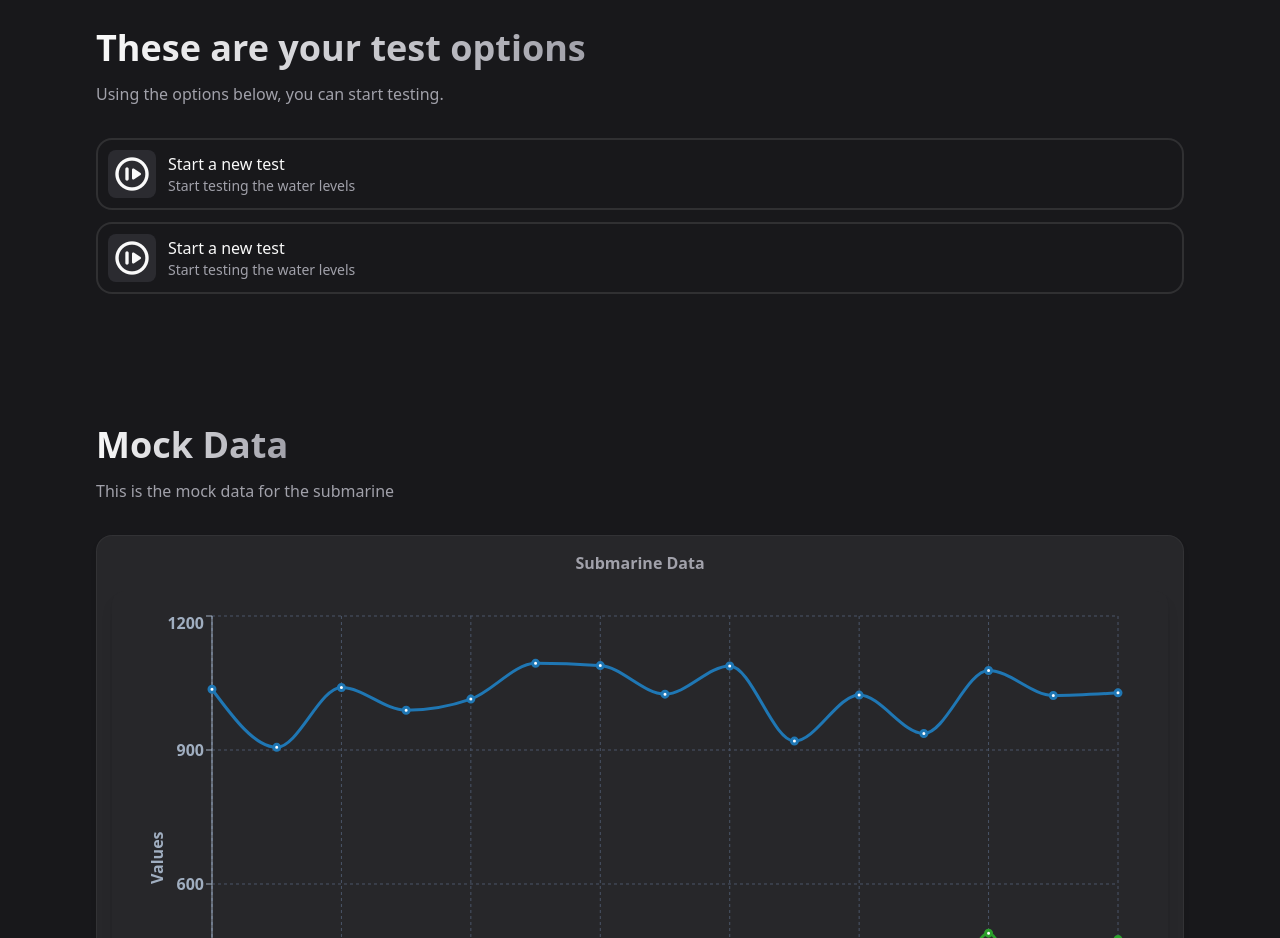
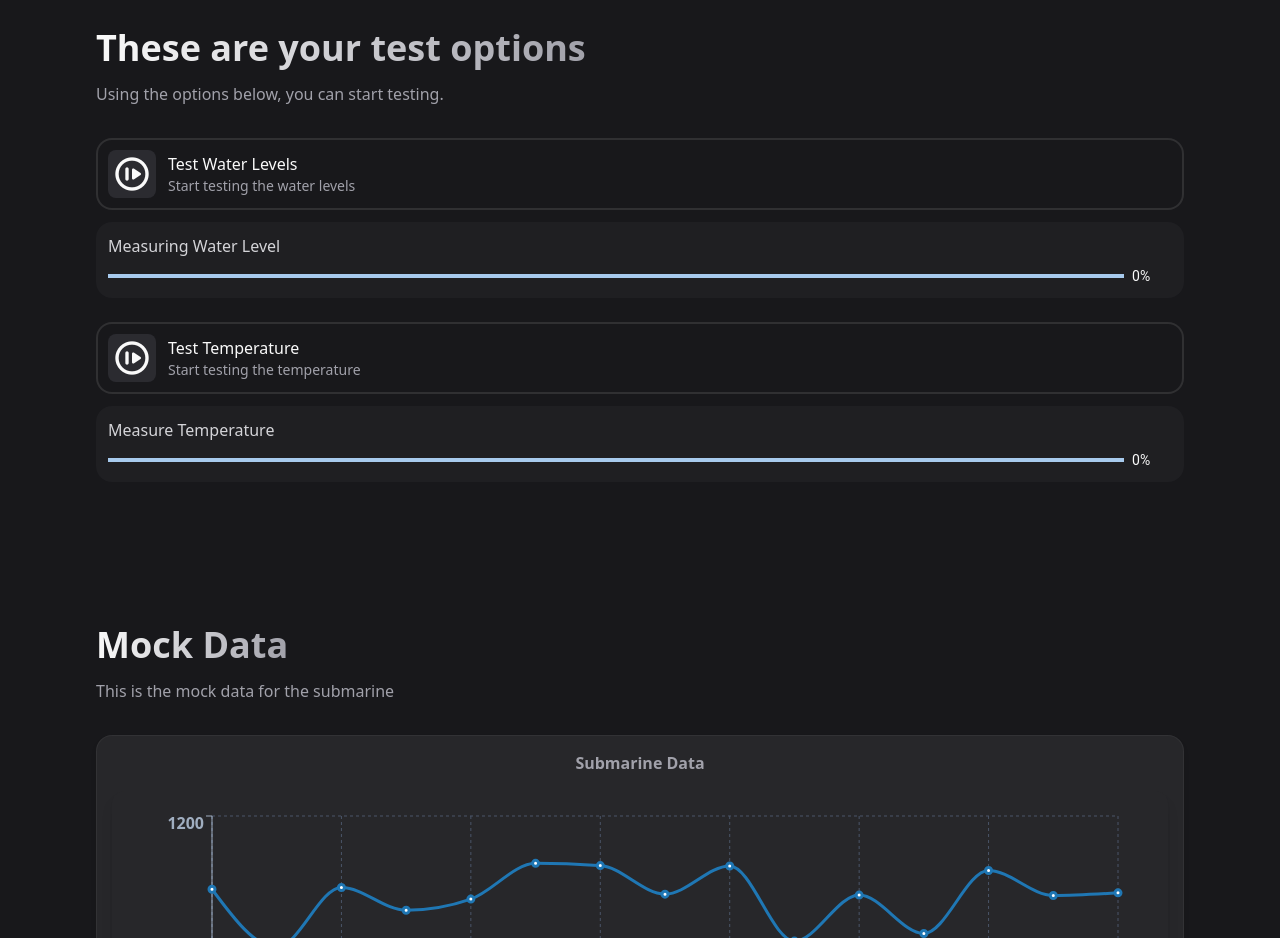
Before and after one commit to Zerefez/Submarine-client, a React (Create React App) app: page / in a window 1280 px wide. Shown: the part 1020-1958 px from the top of the page. Built offline with nearby package versions, Linux system fonts and the light colour scheme.

Commit message:
Added progress bar for testing

```diff
--- a/package.json
+++ b/package.json
@@ -3,6 +3,9 @@
   "version": "0.1.0",
   "private": true,
   "dependencies": {
+    "@emotion/react": "^11.13.3",
+    "@emotion/styled": "^11.13.0",
+    "@mui/material": "^6.1.4",
     "@testing-library/jest-dom": "^5.17.0",
     "@testing-library/react": "^13.4.0",
     "@testing-library/user-event": "^13.5.0",
--- /dev/null
+++ b/src/components/data/progressbar.js
@@ -0,0 +1,38 @@
+import Box from '@mui/material/Box';
+import LinearProgress from '@mui/material/LinearProgress';
+import Typography from '@mui/material/Typography';
+import PropTypes from 'prop-types';
+import * as React from 'react';
+
+function LinearProgressWithLabel(props) {
+    return (
+      <Box sx={{ display: 'flex', alignItems: 'center' }}>
+        <Box sx={{ width: '100%', mr: 1 }}>
+          <LinearProgress variant="determinate" {...props} />
+        </Box>
+        <Box sx={{ minWidth: 40 }}>
+          <Typography variant="body2" sx={{ color: 'text-zinc-200'  }}>
+            {`${Math.round(props.value)}%`}
+          </Typography>
+        </Box>
+      </Box>
+    );
+  }
+
+  LinearProgressWithLabel.propTypes = {
+    value: PropTypes.number.isRequired,
+  };
+
+  export default function LinearWithValueLabel({ value }) {
+    return (
+      <Box sx={{ width: '100%' }}>
+        <LinearProgressWithLabel value={value} />
+      </Box>
+    );
+  }
+
+  LinearWithValueLabel.propTypes = {
+    value: PropTypes.number.isRequired,
+  };
+
+export { LinearProgressWithLabel };
--- a/src/components/optioncard.js
+++ b/src/components/optioncard.js
@@ -1,6 +1,6 @@
 import PropTypes from "prop-types";
 
-const Optioncard = ({ icon, label, desc, classes }) => {
+const Optioncard = ({ icon, label, desc, classes, onStartTest }) => {
   return (
     <div
       className={
@@ -8,11 +8,13 @@ const Optioncard = ({ icon, label, desc, classes }) => {
         classes
       }
     >
-      <figure className=" flex items-center justify-center bg-zinc-700/50 rounded-lg overflow-hidden w-12 h-12 p-0 group-hover:bg-zinc-900 transition-colors  ">
-        <span className="material-symbols-rounded" style={{ fontSize: "40px" }}>
+      <button className="flex items-center justify-center bg-zinc-700/50 rounded-lg overflow-hidden w-12 h-12 p-0 group-hover:bg-zinc-900 transition-colors">
+        <span className="material-symbols-rounded" style={{ fontSize: "40px" }}
+        onClick={onStartTest}
+        >
           {icon}
         </span>
-      </figure>
+      </button>
       <div>
         <h3 className="">{label}</h3>
         <p className="text-sm text-zinc-400">{desc}</p>
@@ -26,6 +28,7 @@ Optioncard.propTypes = {
   label: PropTypes.string,
   desc: PropTypes.string,
   classes: PropTypes.string,
+  onStartTest: PropTypes.func,
 };
 
 export default Optioncard;
--- a/src/components/options.js
+++ b/src/components/options.js
@@ -1,20 +1,67 @@
+import { useEffect, useState } from "react";
+import LinearWithValueLabel from "./data/progressbar";
 import Optioncard from "./optioncard";
 
-const optionItem = [
-  {
-    icon: "not_started", // Material icon name
-    label: "Start a new test",
-    desc: "Start testing the water levels",
-  },
+const Option = () => {
+  const [progress, setProgress] = useState([0, 0]); // Track progress for each test
+  const [isRunning, setIsRunning] = useState([false, false]); // Track if the progress is running
 
-  {
-    icon: "not_started", // Material icon name
-    label: "Start a new test",
-    desc: "Start testing the water levels",
-  },
-];
+  useEffect(() => {
+    // Reset progress when the page is refreshed
+    setProgress([0, 0]);
+    setIsRunning([false, false]);
+  }, []); // Empty dependency array ensures it runs on page load only
 
-const Option = () => {
+  const optionItems = [
+    {
+      icon: "not_started",
+      label: "Test Water Levels",
+      desc: "Start testing the water levels",
+      onStartTest: () => {
+        handleStartTest(0); // First test
+      },
+    },
+    {
+      icon: "not_started",
+      label: "Test Temperature",
+      desc: "Start testing the temperature",
+      onStartTest: () => {
+        handleStartTest(1); // Second test
+      },
+    },
+  ];
+
+  const handleStartTest = (index) => {
+    if (isRunning[index]) return; // Prevent from running again if already running
+
+    setIsRunning((prevIsRunning) =>
+      prevIsRunning.map((running, i) => (i === index ? true : running))
+    );
+
+    setProgress((prevProgress) =>
+      prevProgress.map((prog, i) => (i === index ? 0 : prog))
+    );
+
+    const timer = setInterval(() => {
+      setProgress((prevProgress) =>
+        prevProgress.map((prog, i) => {
+          if (i === index) {
+            const newProgress = prog + 10;
+            return newProgress >= 100 ? 100 : newProgress; // Stop at 100%
+          }
+          return prog;
+        })
+      );
+    }, 800);
+
+    setTimeout(() => {
+      clearInterval(timer);
+      setIsRunning((prevIsRunning) =>
+        prevIsRunning.map((running, i) => (i === index ? false : running)) // Set the test as not running
+      );
+    }, 8000); // Stop after 8 seconds
+  };
+
   return (
     <section id="analytics" className="section">
       <div className="container">
@@ -22,9 +69,24 @@ const Option = () => {
         <p className="text-zinc-400 mt-3 mb-8 max-w-[50ch]">
           Using the options below, you can start testing.
         </p>
-        <div className="grid grid-cols-[repeat (auto-fill,_minmax(250,_1fr))] gap-3">
-          {optionItem.map(({ icon, label, desc }, key) => (
-            <Optioncard key={key} icon={icon} label={label} desc={desc} />
+        <div className="grid grid-cols-[repeat(auto-fill,_minmax(250,_1fr))] gap-3">
+          {optionItems.map(({ icon, label, desc, onStartTest }, index) => (
+            <div key={index}>
+              <Optioncard
+                icon={icon}
+                label={label}
+                desc={desc}
+                onStartTest={onStartTest}
+              />
+              <div className="block my-3 ">
+                <div  className=" bg-zinc-800/50 p-3 rounded-2xl md:p-3 ">
+                <h3 className="text-zinc-300 mb-2">
+                  {index === 0 ? "Measuring Water Level" : "Measure Temperature"}
+                </h3>
+                <LinearWithValueLabel value={progress[index]} />
+                </div>
+              </div>
+            </div>
           ))}
         </div>
       </div>
```
Also changed, not shown: 1 other file (tests, documents, lock files or other folders).
